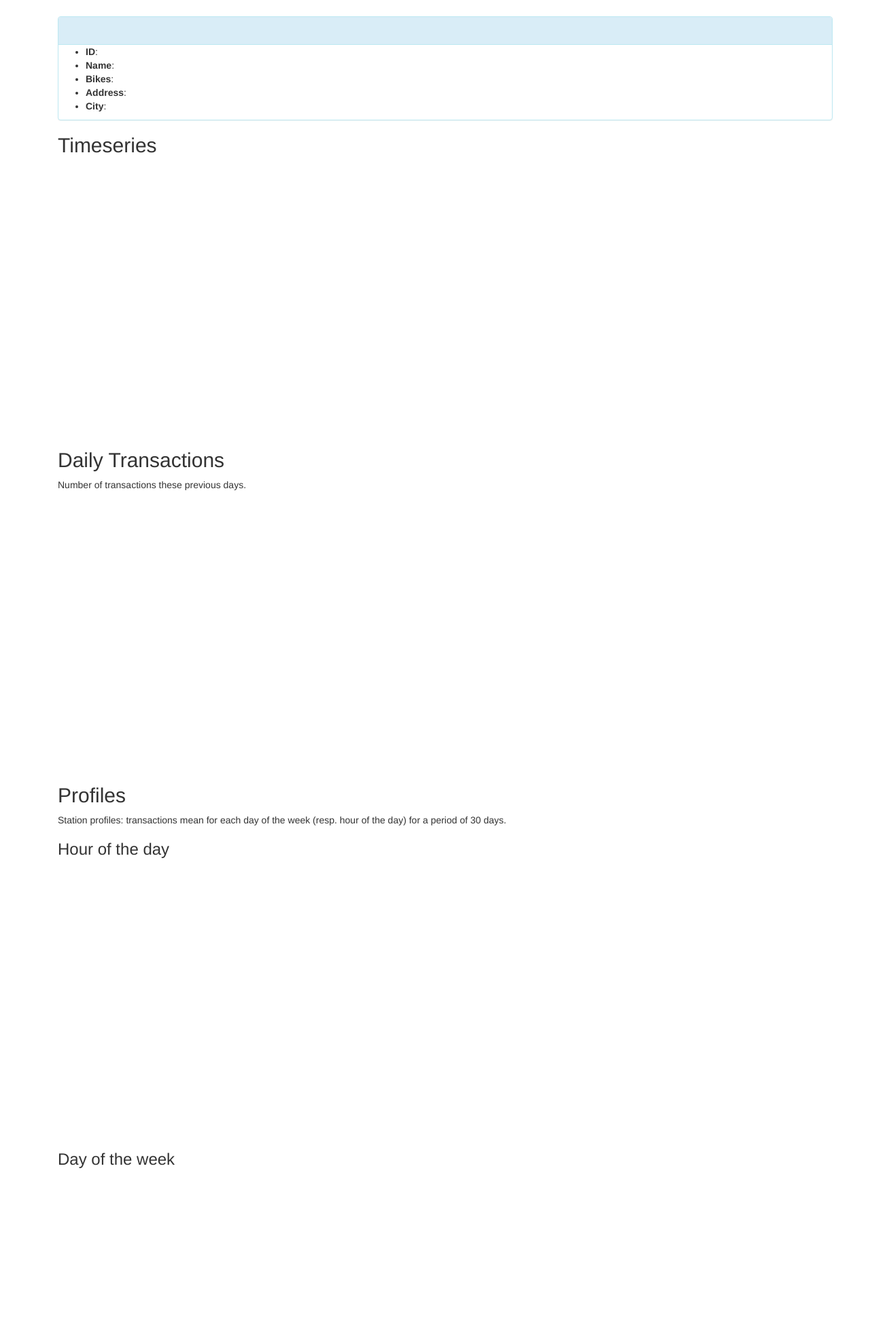
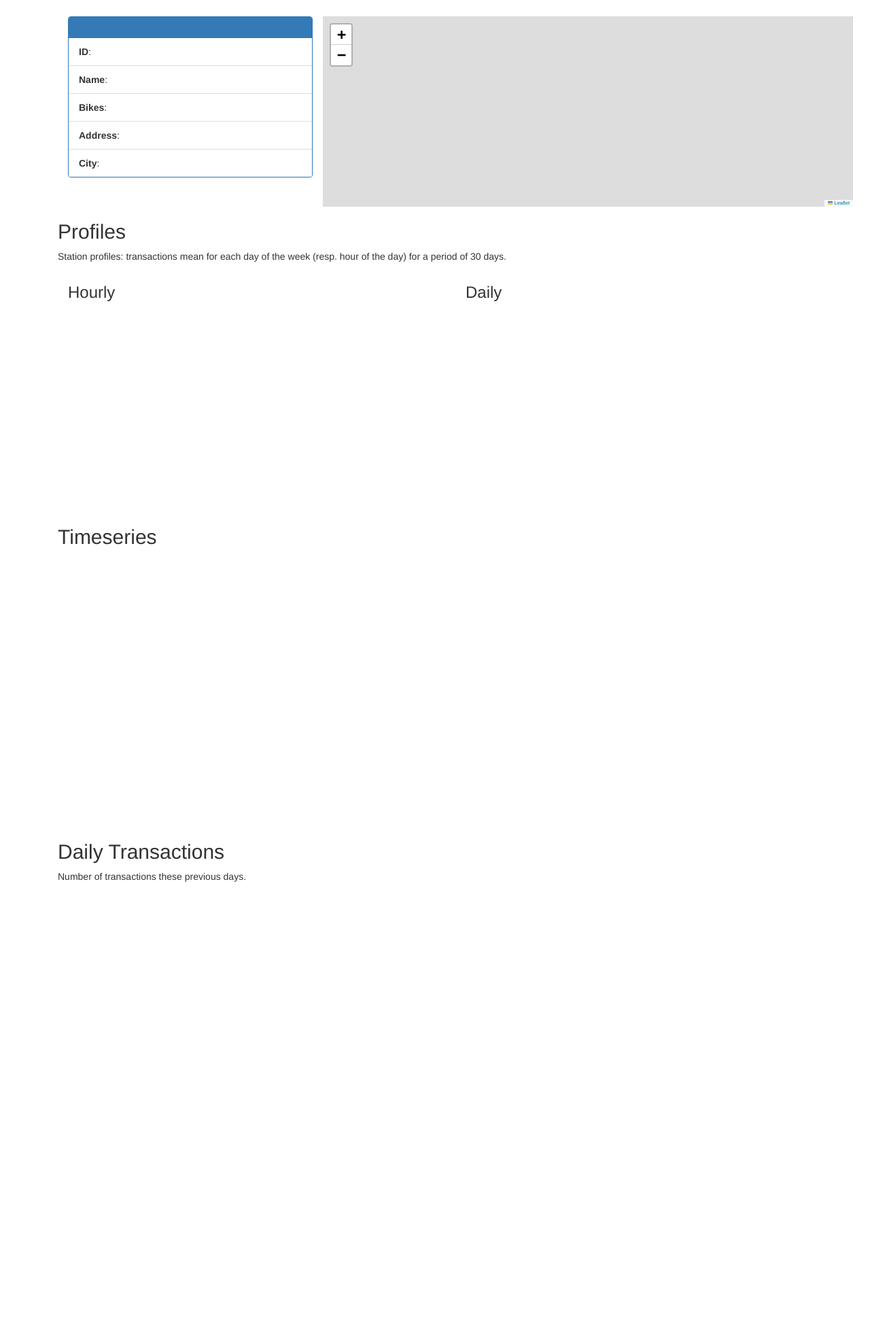
Before and after one commit to garaud/jitenshea, a Flask app: template jitenshea/templates/station.html in a window 1280 px wide. Shown: the top 1959 px of the page at 68% size. After the commit the page ends 1297 px from the top, so only its background shows below. Run offline with Flask 2, Linux system fonts and the light colour scheme; the template is opened without the code that fills it, so the values that code supplies are empty; some libraries are stand-ins or nearby versions.

Commit message:
ui: add a map to the station page
* a specific marker for the station
* a map station-centered

```diff
--- a/jitenshea/static/station.js
+++ b/jitenshea/static/station.js
@@ -13,6 +13,66 @@ $(document).ready(function() {
     $("#address").append(station.address);
     $("#city").append(station.city);
   } );
+} );
+
+
+// Get the station ID from the URL /<city>/ID
+function stationIdFromURL() {
+  var path = window.location.pathname;
+  var elements = path.split('/')
+  return parseInt(elements[elements.length -1]);
+}
+
+// Map centered to the station
+function stationsMap(map, data) {
+  var OSM_Mapnik = L.tileLayer('https://{s}.tile.openstreetmap.org/{z}/{x}/{y}.png', {
+    maxZoom: 19,
+    attribution: '&copy; <a href="http://www.openstreetmap.org/copyright">OpenStreetMap</a>'
+  });
+  OSM_Mapnik.addTo(map);
+  // The center of the map is the station coords
+  var station_id = stationIdFromURL();
+  var station = data.features.filter(feature => feature.properties.id == station_id);
+  map.setView([station[0].geometry.coordinates[1],
+               station[0].geometry.coordinates[0]], 16);
+  L.geoJSON(data, {
+    pointToLayer: function(geoJsonPoint, latlng) {
+      var marker = null;
+      if (geoJsonPoint.properties.id == station_id) {
+        marker = L.marker(latlng);
+      } else {
+        marker = L.circleMarker(latlng, {radius: 5});
+      }
+      // Popup with ID and name.
+      marker.bindPopup("<ul><li><b>ID</b>: " + geoJsonPoint.properties.id
+                       + "</li><li><b>Name</b>: " + geoJsonPoint.properties.name + "</li></ul>")
+        .on('mouseover', function(e) {
+          this.openPopup();
+        })
+        .on('mouseout', function(e) {
+          this.closePopup();
+        });
+      return marker;
+    }
+  }).addTo(map);
+};
+
+
+// Map centered to the station with Leaflet
+$(document).ready(function() {
+  var station_map = L.map("stationMap");
+  var city = document.getElementById("stationMap").getAttribute("city");
+  var geostations = sessionStorage.getItem(city);
+  if (geostations == null) {
+    $.get(cityurl("stationMap") + "/station?geojson=true&limit=600", function(data) {
+      console.log("stations geodata GET request in " + city);
+      stationsMap(station_map, data);
+      sessionStorage.setItem(city, JSON.stringify(data));
+    } );
+  } else {
+    console.log("station geodata from sesssionStorage in " + city);
+    stationsMap(station_map, JSON.parse(geostations));
+  }
 } );
 
 
--- a/jitenshea/templates/station.html
+++ b/jitenshea/templates/station.html
@@ -2,18 +2,53 @@
 
 {% block content %}
 
-<div class="container" id="stationSummary" city="{{city}}" station_id="{{station_id}}">
-  <div class="panel panel-info">
-    <div class="panel-heading">
-      <h3 id="titlePanel"></h3>
+<div class="container" id="stationSummary" city="{{city}}"
+     station_id="{{station_id}}">
+  <div class="container">
+    <div class="row">
+      <div class="col-md-4">
+        <div class="panel panel-primary">
+          <div class="panel-heading">
+            <h4 id="titlePanel"></h4>
+          </div>
+          <ul class="list-group">
+            <li class="list-group-item" id="id"><b>ID</b>: </li>
+            <li class="list-group-item" id="name"><b>Name</b>: </li>
+            <li class="list-group-item" id="nbBikes"><b>Bikes</b>: </li>
+            <li class="list-group-item" id="address"><b>Address</b>: </li>
+            <li class="list-group-item" id="city"><b>City</b>: </li>
+          </ul>
+        </div>
+      </div>
+      <div class="col-md-8" id="stationMap" city="{{city}}" style="height: 280px;">
+      <!-- <div class="col-md-8" id="stationMap" city="{{city}}"> -->
+        <!-- <h3>A Map Here...</h3> -->
+      </div>
     </div>
-    <ul>
-      <li id="id"><b>ID</b>: </li>
-      <li id="name"><b>Name</b>: </li>
-      <li id="nbBikes"><b>Bikes</b>: </li>
-      <li id="address"><b>Address</b>: </li>
-      <li id="city"><b>City</b>: </li>
-    </ul>
+  </div>
+
+  <h2>Profiles</h2>
+
+  <p>Station profiles: transactions mean for each day of the week (resp. hour of
+  the day) for a period of 30 days.</p>
+
+  <div class="container">
+    <div class="row">
+      <div class="col-md-6">
+        <h3>Hourly</h3>
+        <div id="stationProfileDay" city="{{city}}" station_id="{{station_id}}"
+             style="width: 100%; height:300px;">
+        </div>
+      </div>
+
+      <div class="col-md-6">
+
+        <h3>Daily</h3>
+        <div id="stationProfileWeek" city="{{city}}" station_id="{{station_id}}"
+             style="width: 100%; height:300px;">
+        </div>
+      </div>
+    </div>
   </div>
 
   <h2>Timeseries</h2>
@@ -27,21 +62,6 @@
   <p>Number of transactions these previous days.</p>
 
   <div id="stationDailyTransactions" city="{{city}}" station_id="{{station_id}}"
-       style="width: 100%; height:400px;">
-  </div>
-
-  <h2>Profiles</h2>
-
-  <p>Station profiles: transactions mean for each day of the week (resp. hour of
-  the day) for a period of 30 days.</p>
-
-  <h3>Hour of the day</h3>
-  <div id="stationProfileDay" city="{{city}}" station_id="{{station_id}}"
-       style="width: 100%; height:400px;">
-  </div>
-
-  <h3>Day of the week</h3>
-  <div id="stationProfileWeek" city="{{city}}" station_id="{{station_id}}"
        style="width: 100%; height:400px;">
   </div>
 
```
